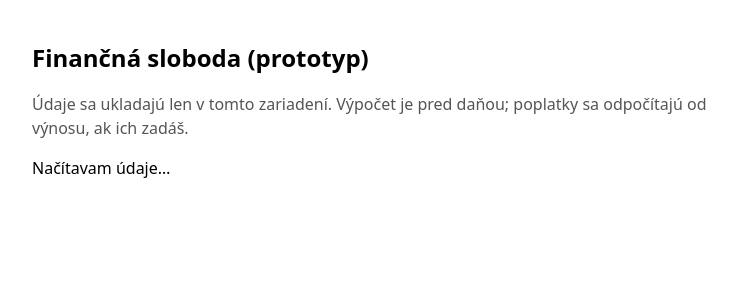
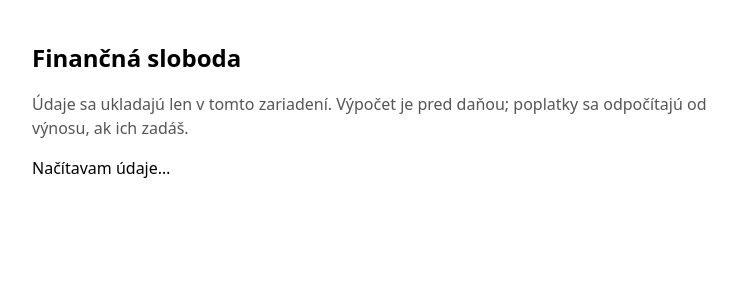
Before and after one commit to melisik/financna-sloboda, a React (Vite) app: page / in a window 1280 px wide. Shown: the top 300 px of the page, without its empty margins (248-985 px from the left). Built offline with nearby package versions, Linux system fonts and the light colour scheme.

Commit message:
fix(UI): nadpis aplikácie bez označenia „(prototyp)“
Co-Authored-By: Claude Haiku 5.5 <noreply@anthropic.com>
Claude-Session: https://claude.ai/code/session_01BEMe1xLAcpXdxBBgwULuNx

```diff
--- a/src/ui/App.tsx
+++ b/src/ui/App.tsx
@@ -255,7 +255,7 @@ function Nav() {
 function Shell({ children, nav = false }: { children: React.ReactNode; nav?: boolean }) {
   return (
     <main style={{ fontFamily: "system-ui, sans-serif", maxWidth: 720, margin: "0 auto", padding: "16px", lineHeight: 1.5 }}>
-      <h1 style={{ fontSize: "1.5rem" }}>Finančná sloboda (prototyp)</h1>
+      <h1 style={{ fontSize: "1.5rem" }}>Finančná sloboda</h1>
       <p style={{ color: "#555" }}>Údaje sa ukladajú len v tomto zariadení. Výpočet je pred daňou; poplatky sa odpočítajú od výnosu, ak ich zadáš.</p>
       {nav && <Nav />}
       {children}
```
Also changed, not shown: 1 other file (tests, documents, lock files or other folders).
